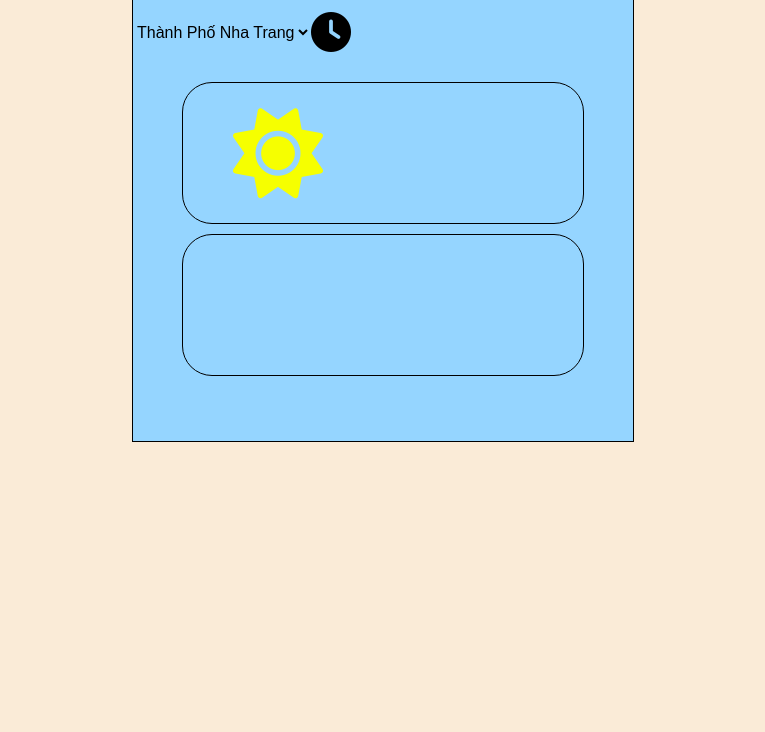
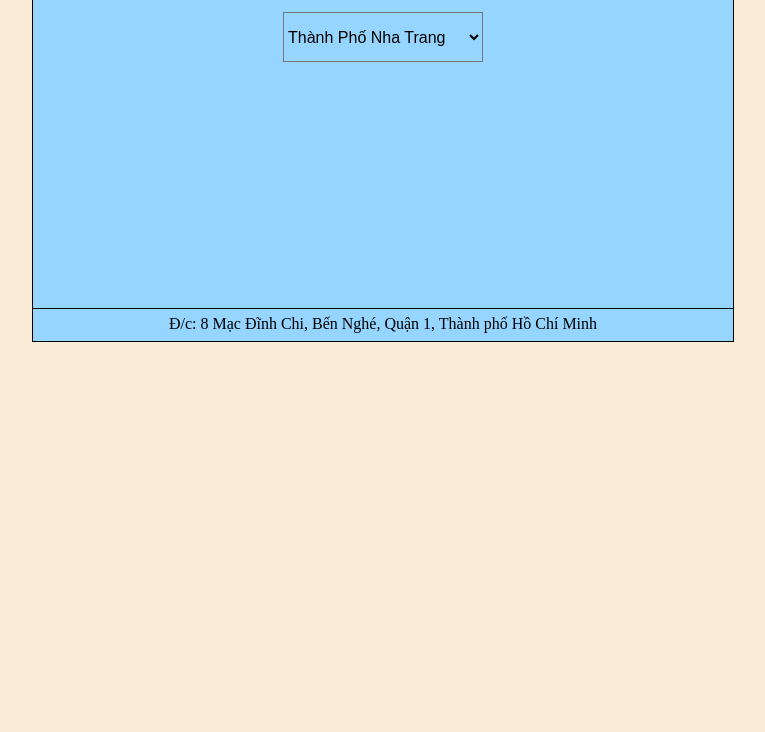
Before and after one commit to vthaix/WeatherForecast, a plain HTML site: page templates/index.html in a window 1280 px wide. Shown: the part 68-800 px from the top of the page, without its empty margins (257-1022 px from the left). Drawn offline with Linux system fonts and the light colour scheme; no server answers.

Commit message:
Update index.html
update interface

```diff
--- a/templates/index.html
+++ b/templates/index.html
@@ -15,8 +15,8 @@
     }
 
     .container {
-        height: 500px;
-        width: 500px;
+        height: 400px;
+        width: 700px;
         background-color: rgb(149, 213, 255);
         border: 1px solid black;
     }
@@ -41,82 +41,75 @@
         display: flex;
         justify-content: center;
         height: 80px;
-        width: 500px;
+        width: 100%;
         background-color: rgb(149, 213, 255);
-    }
-
-    #time,
-    #currentTemp,
-    #desc {
-        height: 100px;
-        width: 500px;
     }
 
     #citySelect {
         display: flex;
-        border: none;
+        justify-content: center;
         background-color: rgb(149, 213, 255);
-        width: 180px;
+        width: 200px;
+        margin-top: 20px;
+        height: 50px;
         align-items: center;
         font-size: 100%;
     }
 
-    #date {
-        display: flex;
-        justify-content: right;
-        margin-right: 20px;
-        width: 280px;
-        font-size: 30px;
+    .infomation {
+        width: 100%;
     }
 
-    #clock {
-        display: flex;
-        justify-content: right;
-        align-items: center;
-        margin-left: 15 px;
-        width: 40px;
-        font-size: 30px;
+    section {
+        width: 100%;
     }
 
-    #currentTemp {
+    .listWeather {
+        height: 200px;
+        width: 100%;
+        display: flex;
+        justify-content: center;
+        gap: 25px;
+        margin: auto;
+    }
+
+    .frame-day {
+        width: 20%;
+        margin-top: 10px;
+    }
+
+    .date {
+        font-size: 30px;
+        height: 20%;
+    }
+
+    .temp {
         display: flex;
         align-items: center;
-        border: 1px solid black;
-        height: 140px;
-        font-size: 30px;
-        border-radius: 30px;
-        width: 80%;
-        margin: 10px auto;
+        height: 20%;
     }
 
-    #desc {
+    #icon {
+        height: 40%;
+        font-size: 70px;
+        color: black;
+        width: 100%;
         display: flex;
         justify-content: center;
-        align-items: center;
-        font-size: 30px;
-        border-radius: 30px;
-        border: 1px solid;
-        height: 140px;
-        width: 80%;
-        margin: 10px auto;
     }
 
-    #sun {
-        margin-left: 50px;
-        width: 50%;
-        font-size: 100px;
+    .desc {
+        height: 20%;
+        font-size: 20px;
     }
 
-    #temp {
+    .date,
+    .temp,
+    .icon,
+    .desc {
         display: flex;
-        width: 50%;
-        justify-content: right;
-        margin-right: 20px;
-        color: rgb(3, 3, 3);
-    }
-
-    #wind {
-        margin-right: 60px;
+        justify-content: center;
+        width: 100%;
     }
 </style>
 
@@ -129,32 +122,27 @@
             <div class="infomation">
                 <div class="city">
                     <select name="" id="citySelect">
-                        <option id="nt" value="Thành Phố Nha Trang" selected><strong>Thành Phố Nha Trang</strong></option>
-                        <option id="hp" value="Thành Phố Hải Phòng">Thành Phố Hải Phòng</option>
-                        <option id="hn" value="Thành Phố Hà Nội">Thành Phố Hà Nội</option>
+                        <option id="nt" value="Nha Trang" selected><strong>Thành Phố Nha Trang</strong></option>
+                        <option id="hp" value="Ho Chi Minh">Thành Phố Hồ Chí Minh</option>
+                        <option id="hn" value="Ha Noi">Thành Phố Hà Nội</option>
                     </select>
-                    <i id='clock' class="fa-solid fa-clock" style="font-size: 40px; color: #000000;"></i>
-                    <p id="date" style="display: flex; align-items: center;"></p>
+
+                    <!-- <p id="date" style="display: flex; align-items: center;"></p> -->
                 </div>
-                <div id="currentTemp">
-                    <i id='sun' class="fa-solid fa-sun" style="font-size: 90px; color: #f6ff00;"></i>
-                    <p id="temp"><strong></strong></p>
-                    <p id="wind"><strong></strong></p>
+                <div class="listWeather" id="listWeather">
                 </div>
-
-                <div id="desc">
-                    <p id="description"><strong></strong></p>
-                </div>
-            </div>
         </section>
-    </div>
+        <footer>
+            <p style="height: 30px; border-top: 1px solid black; display: flex; align-items: center; justify-content: center;">Đ/c: 8 Mạc Đĩnh Chi, Bến Nghé, Quận 1, Thành phố Hồ Chí Minh</p>
+        </footer>
+        </div>
 </body>
 <script>
     document.getElementById("citySelect").addEventListener("change", async function() {
         const city = this.value;
 
         try {
-            const response = await fetch('https://weatherforecast-r0sh.onrender.com/weatherForecast', {
+            const response = await fetch('http://127.0.0.1:5500/weatherForecast', { //https://weatherforecast-r0sh.onrender.com
                 method: 'POST',
                 headers: {
                     "Content-Type": 'application/json'
@@ -165,19 +153,28 @@
             });
 
             const data = await response.json();
+            console.log("DATA:", data);
+            const container = document.getElementById('listWeather');
+            container.innerHTML = "";
+            data.forEach(day => {
+                container.innerHTML += `
+                    <div class="frame-day" style="border-radius: 20px; border: 1px solid black;">
 
-            document.getElementById('date').innerText = data.date || "N/A";
-            document.getElementById('temp').innerText = data.temp + "°C";
-            document.getElementById('description').innerText = data.desc;
-            document.getElementById('wind').innerText = data.wind_speed + "Km/h";
+                        <div class="date">${day.day}</div>
+                        <div class="temp">${day.temp}</div>
+                        <i id="icon" class="${day.icon}"></i>
+                        <div class="desc">${day.desc}</div>
+                    </div>
+                `
+            })
         } catch (err) {
             console.error("Lỗi khi fetch API:", err);
         }
     });
     window.onload = function() {
         const citySelected = document.getElementById('citySelect');
-        citySelected.value = "Thành Phố Nha Trang";
-        citySelect.dispatchEvent(new Event("change"));
+        citySelected.value = "Nha Trang";
+        citySelected.dispatchEvent(new Event("change"));
     }
 </script>
 
```
